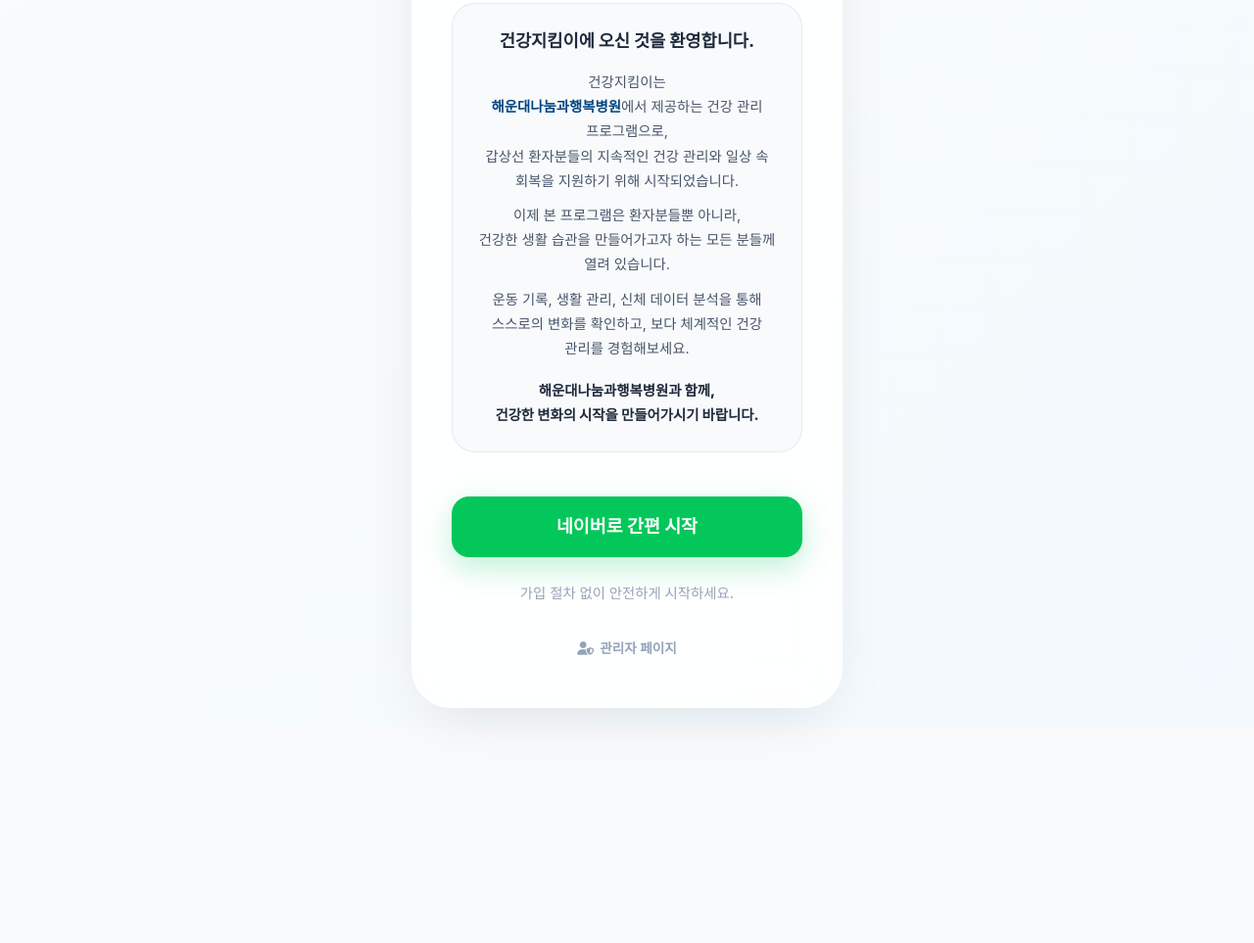
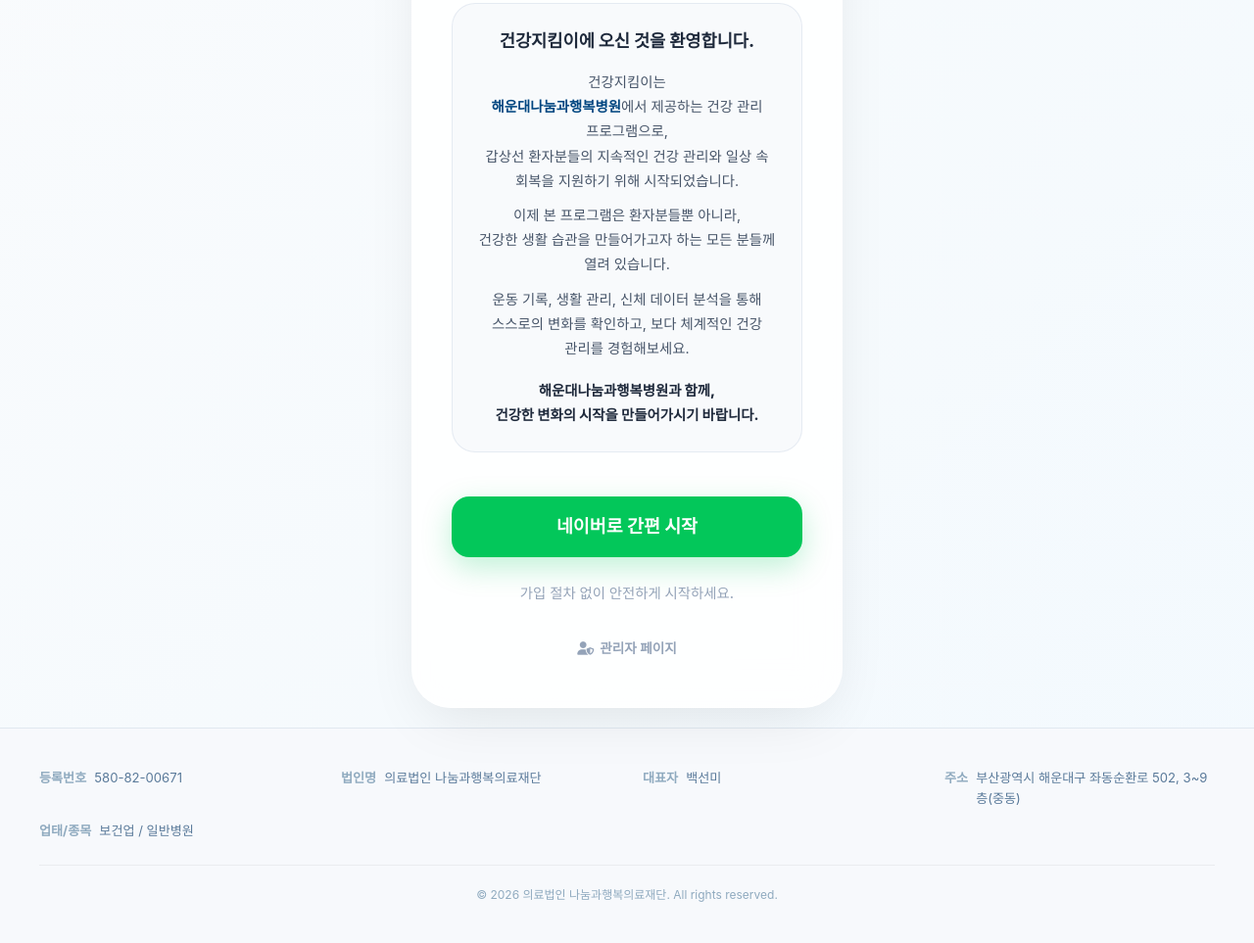
Before and after one commit to kdy53800-ops/Health-Guardian, a plain HTML site: page index.html in a window 1280 px wide. Shown: the part 383-1346 px from the top of the page at 98% size. Before the commit the page ends 1126 px from the top, so only its background shows below. Drawn offline with Linux system fonts and the light colour scheme; a web font is replaced by a local one.

Commit message:
feat: 사업자 정보 푸터 추가 (의료법인 나눔과행복의료재단)

```diff
--- a/css/style.css
+++ b/css/style.css
@@ -1605,3 +1605,54 @@
   background: var(--danger);
   color: var(--white);
 }
+
+/* ===== FOOTER ===== */
+.app-footer {
+  padding: 40px 24px;
+  background: var(--surface-2);
+  border-top: 1px solid var(--border);
+  margin-top: auto;
+}
+
+.footer-content {
+  max-width: 1200px;
+  margin: 0 auto;
+  color: var(--text-secondary);
+  font-size: 0.82rem;
+}
+
+.footer-info-grid {
+  display: grid;
+  grid-template-columns: repeat(auto-fit, minmax(240px, 1fr));
+  gap: 12px 32px;
+  margin-bottom: 24px;
+}
+
+.footer-info-item {
+  display: flex;
+  gap: 8px;
+}
+
+.footer-info-label {
+  font-weight: 700;
+  color: var(--text-muted);
+  white-space: nowrap;
+}
+
+.footer-copyright {
+  border-top: 1px solid rgba(0,0,0,0.05);
+  padding-top: 20px;
+  text-align: center;
+  font-size: 0.75rem;
+  color: var(--text-muted);
+}
+
+@media (max-width: 600px) {
+  .app-footer {
+    padding: 32px 20px;
+  }
+  .footer-info-grid {
+    grid-template-columns: 1fr;
+    gap: 8px;
+  }
+}
--- a/js/app.js
+++ b/js/app.js
@@ -608,6 +608,46 @@
 }
 
 
+
+// ─── Render Footer ─────────────────────────────────────
+function renderFooter() {
+  // 이미 푸터가 존재하면 중복 생성 방지
+  if (document.querySelector('.app-footer')) return;
+
+  const footer = document.createElement('footer');
+  footer.className = 'app-footer';
+  footer.innerHTML = `
+    <div class="footer-content">
+      <div class="footer-info-grid">
+        <div class="footer-info-item">
+          <span class="footer-info-label">등록번호</span>
+          <span class="footer-info-val">580-82-00671</span>
+        </div>
+        <div class="footer-info-item">
+          <span class="footer-info-label">법인명</span>
+          <span class="footer-info-val">의료법인 나눔과행복의료재단</span>
+        </div>
+        <div class="footer-info-item">
+          <span class="footer-info-label">대표자</span>
+          <span class="footer-info-val">백선미</span>
+        </div>
+        <div class="footer-info-item">
+          <span class="footer-info-label">주소</span>
+          <span class="footer-info-val">부산광역시 해운대구 좌동순환로 502, 3~9층(중동)</span>
+        </div>
+        <div class="footer-info-item">
+          <span class="footer-info-label">업태/종목</span>
+          <span class="footer-info-val">보건업 / 일반병원</span>
+        </div>
+      </div>
+      <div class="footer-copyright">
+        &copy; 2026 의료법인 나눔과행복의료재단. All rights reserved.
+      </div>
+    </div>
+  `;
+  document.body.appendChild(footer);
+}
+
 // ─── Stars ─────────────────────────────────────────────
 function renderStars(rating, max = 5) {
   let html = '';
@@ -634,6 +674,7 @@
   setActiveNav();
   renderNavUser();
   renderMobileNav();
+  renderFooter();
 });
 
 // ─── 모바일 햄버거 드로어 메뉴 ──────────────────────────
```
